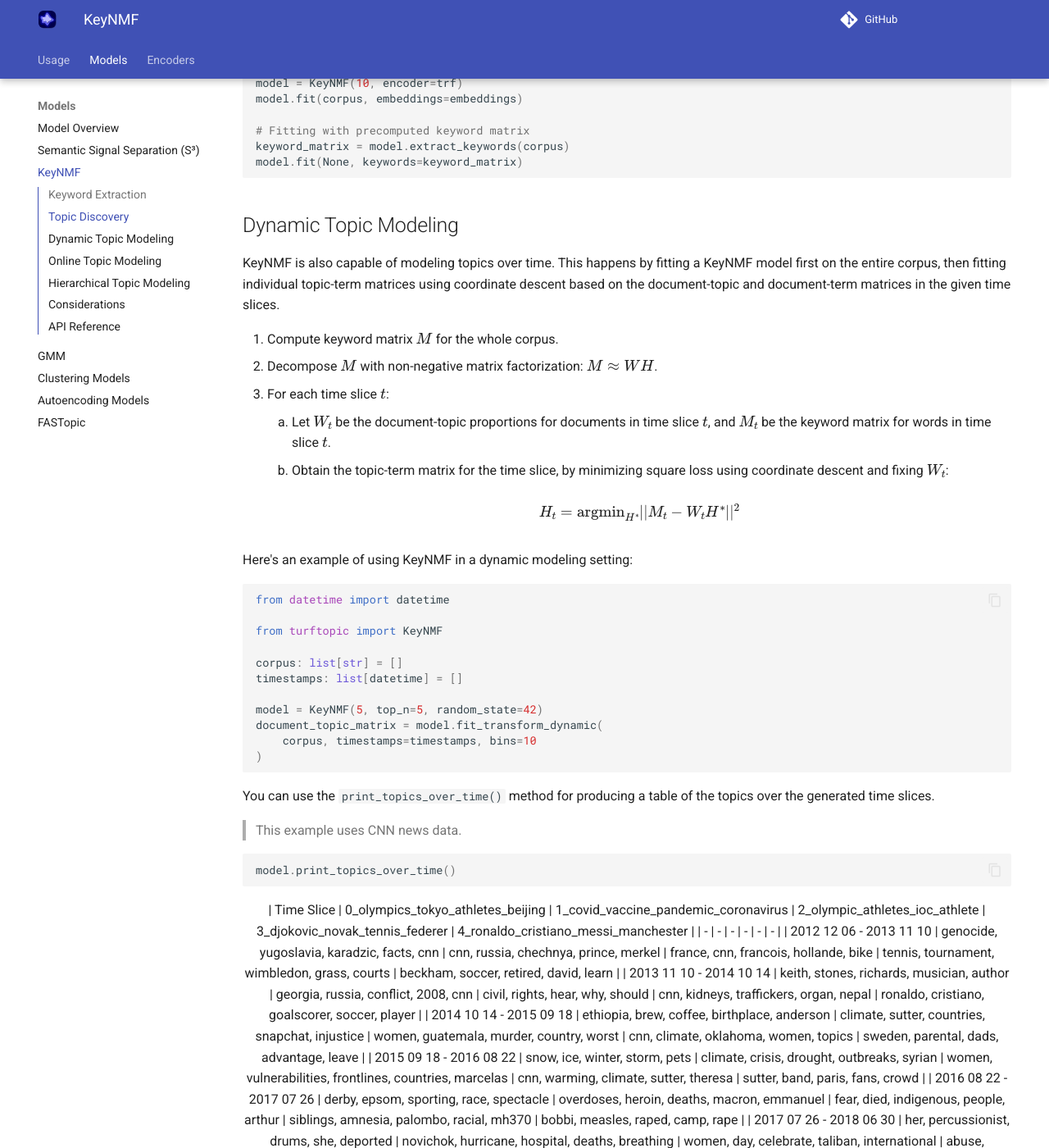
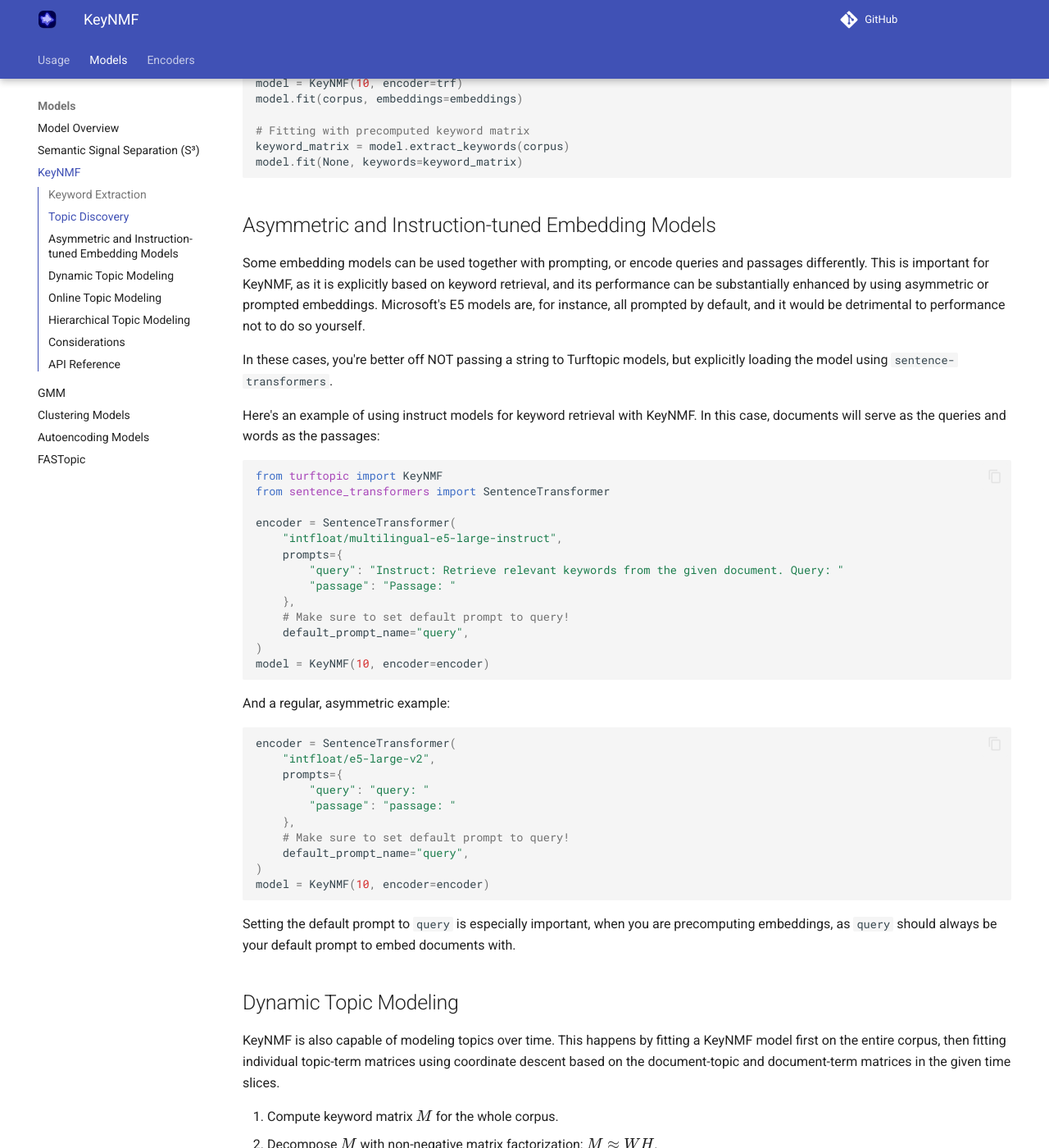
Before and after one commit to x-tabdeveloping/turftopic, an MkDocs documentation site: the page built from docs/KeyNMF.md, in a window 1280 px wide and 1400 px high, scrolled down 2455 px. Shown: the whole window at 82% size. Built offline with MkDocs 1.6.1 and Material for MkDocs 9.7.7, drawn with Linux system fonts in a browser that asks for light colours; comment, search, counter and statistics services are not loaded.

Commit message:
Updated docs

````diff
--- a/docs/KeyNMF.md
+++ b/docs/KeyNMF.md
@@ -108,6 +108,51 @@ model.fit(corpus, embeddings=embeddings)
 keyword_matrix = model.extract_keywords(corpus)
 model.fit(None, keywords=keyword_matrix)
 ```
+
+## Asymmetric and Instruction-tuned Embedding Models
+
+Some embedding models can be used together with prompting, or encode queries and passages differently.
+This is important for KeyNMF, as it is explicitly based on keyword retrieval, and its performance can be substantially enhanced by using asymmetric or prompted embeddings.
+Microsoft's E5 models are, for instance, all prompted by default, and it would be detrimental to performance not to do so yourself.
+
+In these cases, you're better off NOT passing a string to Turftopic models, but explicitly loading the model using `sentence-transformers`.
+
+Here's an example of using instruct models for keyword retrieval with KeyNMF.
+In this case, documents will serve as the queries and words as the passages:
+
+```python
+from turftopic import KeyNMF
+from sentence_transformers import SentenceTransformer
+
+encoder = SentenceTransformer(
+    "intfloat/multilingual-e5-large-instruct",
+    prompts={
+        "query": "Instruct: Retrieve relevant keywords from the given document. Query: "
+        "passage": "Passage: "
+    },
+    # Make sure to set default prompt to query!
+    default_prompt_name="query",
+)
+model = KeyNMF(10, encoder=encoder)
+```
+
+And a regular, asymmetric example:
+
+```python
+encoder = SentenceTransformer(
+    "intfloat/e5-large-v2",
+    prompts={
+        "query": "query: "
+        "passage": "passage: "
+    },
+    # Make sure to set default prompt to query!
+    default_prompt_name="query",
+)
+model = KeyNMF(10, encoder=encoder)
+```
+
+Setting the default prompt to `query` is especially important, when you are precomputing embeddings, as `query` should always be your default prompt to embed documents with.
+
 
 ## Dynamic Topic Modeling
 
````
Also changed, not shown: docs/basics.md (+63 -2 lines).
